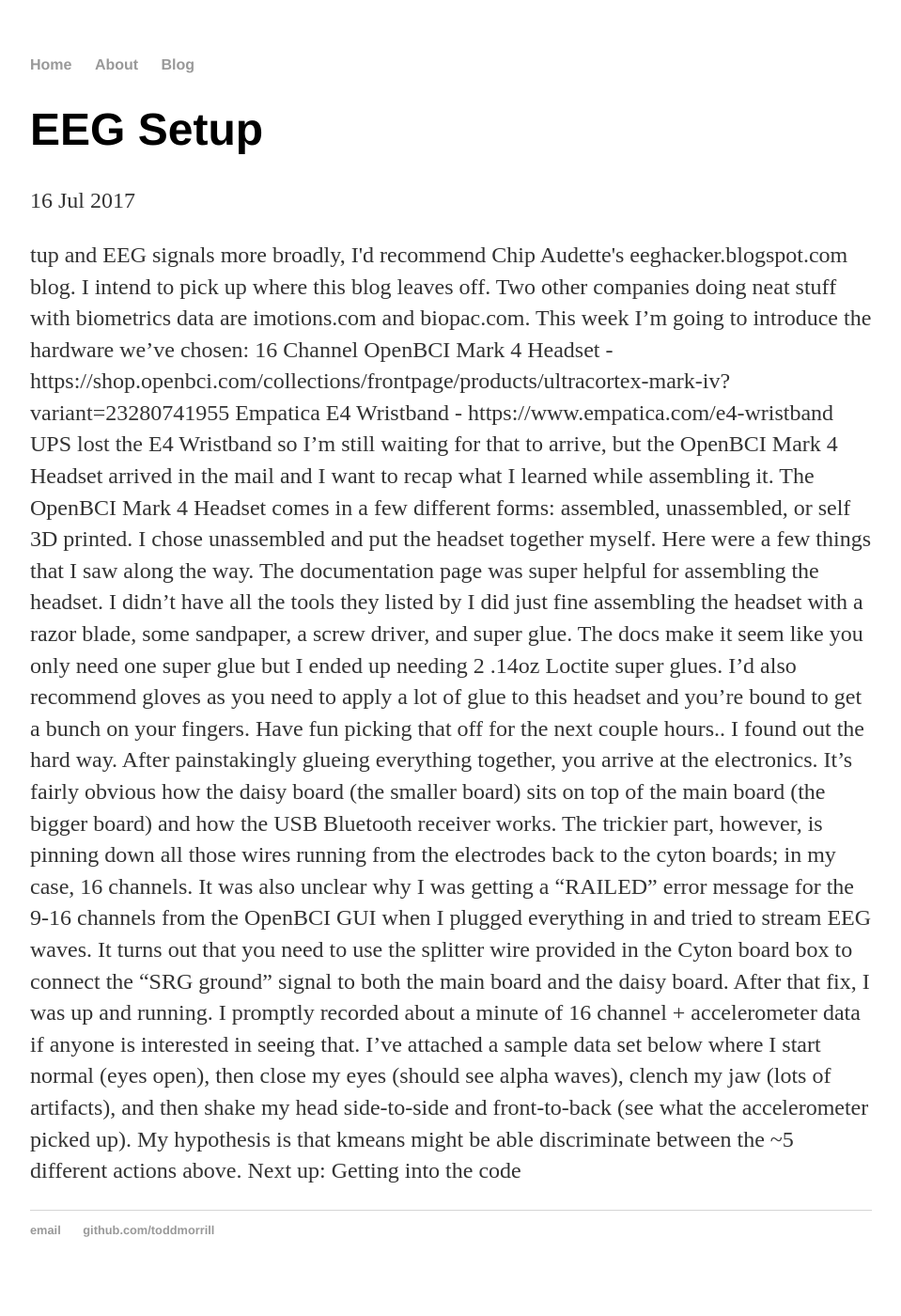
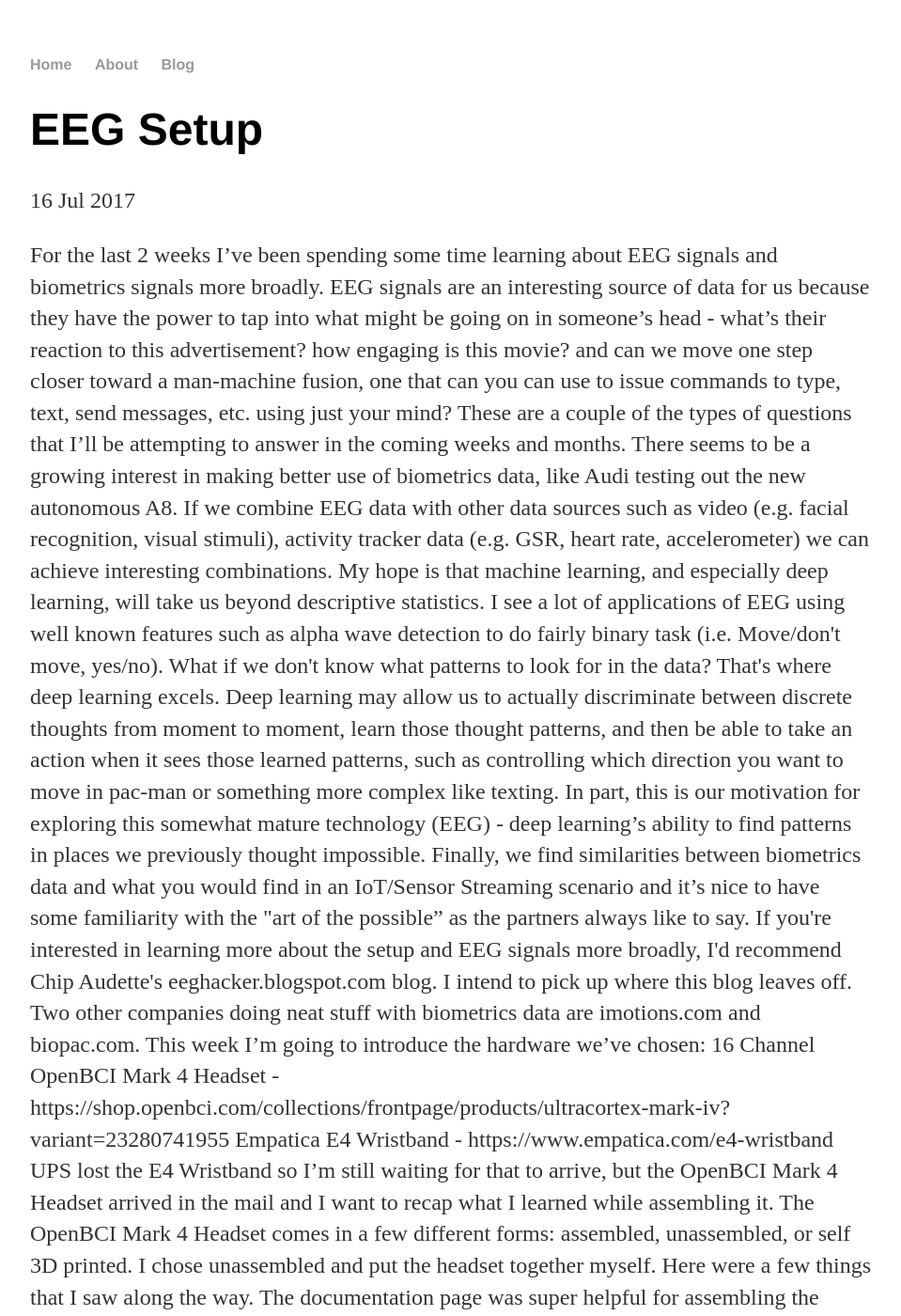
Before and after one commit to ToddMorrill/toddmorrill.github.io, a Jekyll site: the page built from _posts/2017-07-16-eeg-setup.md, in a window 1280 px wide and 1400 px high. Shown: the whole window at 94% size, without its empty margins (160-1119 px from the left). Built offline with Jekyll 4.4.1, drawn with Linux system fonts in a browser that asks for light colours; some of the changed text lies outside the part shown.

Commit message:
Update 2017-07-16-eeg-setup.md

```diff
--- a/_posts/2017-07-16-eeg-setup.md
+++ b/_posts/2017-07-16-eeg-setup.md
@@ -4,19 +4,31 @@
 date: 2017-07-16
 ---
 
-<p>tup and EEG signals more broadly, I'd recommend Chip Audette's eeghacker.blogspot.com blog. I intend to pick up where this blog leaves off. Two other companies doing neat stuff with biometrics data are imotions.com and biopac.com.
+<p>For the last 2 weeks I’ve been spending some time learning about EEG signals and biometrics signals more broadly. EEG signals are an interesting source of data for us because they have the power to tap into what might be going on in someone’s head - what’s their reaction to this advertisement? how engaging is this movie? and can we move one step closer toward a man-machine fusion, one that can you can use to issue commands to type, text, send messages, etc. using just your mind?
+
+
+These are a couple of the types of questions that I’ll be attempting to answer in the coming weeks and months. There seems to be a growing interest in making better use of biometrics data, like Audi testing out the new autonomous A8. If we combine EEG data with other data sources such as video (e.g. facial recognition, visual stimuli), activity tracker data (e.g. GSR, heart rate, accelerometer) we can achieve interesting combinations. My hope is that machine learning, and especially deep learning, will take us beyond descriptive statistics. I see a lot of applications of EEG using well known features such as alpha wave detection to do fairly binary task (i.e. Move/don't move, yes/no). What if we don't know what patterns to look for in the data? That's where deep learning excels. Deep learning may allow us to actually discriminate between discrete thoughts from moment to moment, learn those thought patterns, and then be able to take an action when it sees those learned patterns, such as controlling which direction you want to move in pac-man or something more complex like texting. In part, this is our motivation for exploring this somewhat mature technology (EEG) - deep learning’s ability to find patterns in places we previously thought impossible.  Finally, we find similarities between biometrics data and what you would find in an IoT/Sensor Streaming scenario and it’s nice to have some familiarity with the "art of the possible” as the partners always like to say.
+
+
+If you're interested in learning more about the setup and EEG signals more broadly, I'd recommend Chip Audette's eeghacker.blogspot.com blog. I intend to pick up where this blog leaves off. Two other companies doing neat stuff with biometrics data are imotions.com and biopac.com.
+
 
 This week I’m going to introduce the hardware we’ve chosen:
 16 Channel OpenBCI Mark 4 Headset - https://shop.openbci.com/collections/frontpage/products/ultracortex-mark-iv?variant=23280741955
 Empatica E4 Wristband - https://www.empatica.com/e4-wristband
 
+
 UPS lost the E4 Wristband so I’m still waiting for that to arrive, but the OpenBCI Mark 4 Headset arrived in the mail and I want to recap what I learned while assembling it.
+
 
 The OpenBCI Mark 4 Headset comes in a few different forms: assembled, unassembled, or self 3D printed. I chose unassembled and put the headset together myself. Here were a few things that I saw along the way.
 
+
 The documentation page was super helpful for assembling the headset. I didn’t have all the tools they listed by I did just fine assembling the headset with a razor blade, some sandpaper, a screw driver, and super glue. The docs make it seem like you only need one super glue but I ended up needing 2 .14oz Loctite super glues. I’d also recommend gloves as you need to apply a lot of glue to this headset and you’re bound to get a bunch on your fingers. Have fun picking that off for the next couple hours.. I found out the hard way.
+
 
 After painstakingly glueing everything together, you arrive at the electronics. It’s fairly obvious how the daisy board (the smaller board) sits on top of the main board (the bigger board) and how the USB Bluetooth receiver works. The trickier part, however, is pinning down all those wires running from the electrodes back to the cyton boards; in my case, 16 channels. It was also unclear why I was getting a “RAILED” error message for the 9-16 channels from the OpenBCI GUI when I plugged everything in and tried to stream EEG waves. It turns out that you need to use the splitter wire provided in the Cyton board box to connect the “SRG ground” signal to both the main board and the daisy board. After that fix, I was up and running. I promptly recorded about a minute of 16 channel + accelerometer data if anyone is interested in seeing that. I’ve attached a sample data set below where I start normal (eyes open), then close my eyes (should see alpha waves), clench my jaw (lots of artifacts), and then shake my head side-to-side and front-to-back (see what the accelerometer picked up). My hypothesis is that kmeans might be able discriminate between the ~5 different actions above.
 
+
 Next up: Getting into the code
 </p>
```
